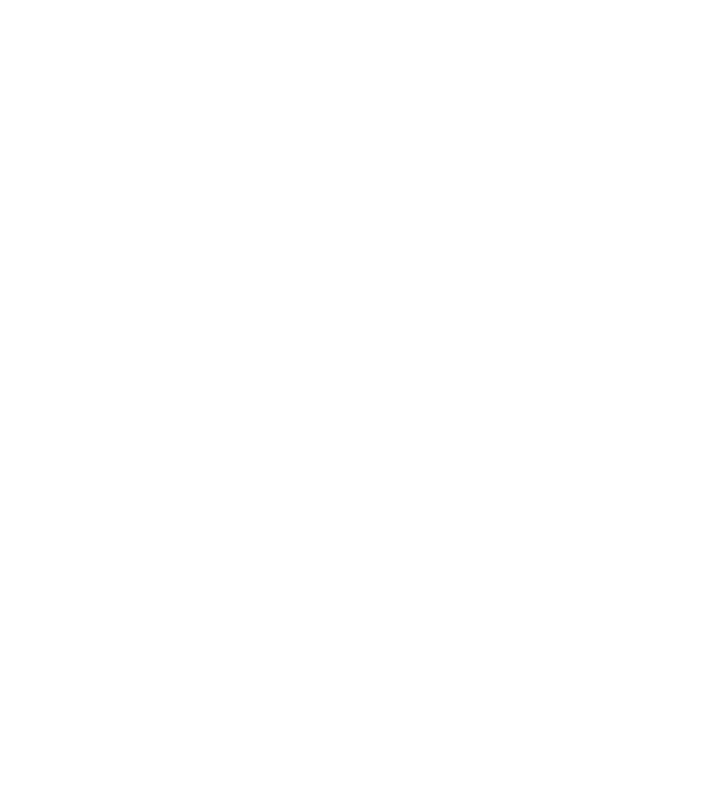
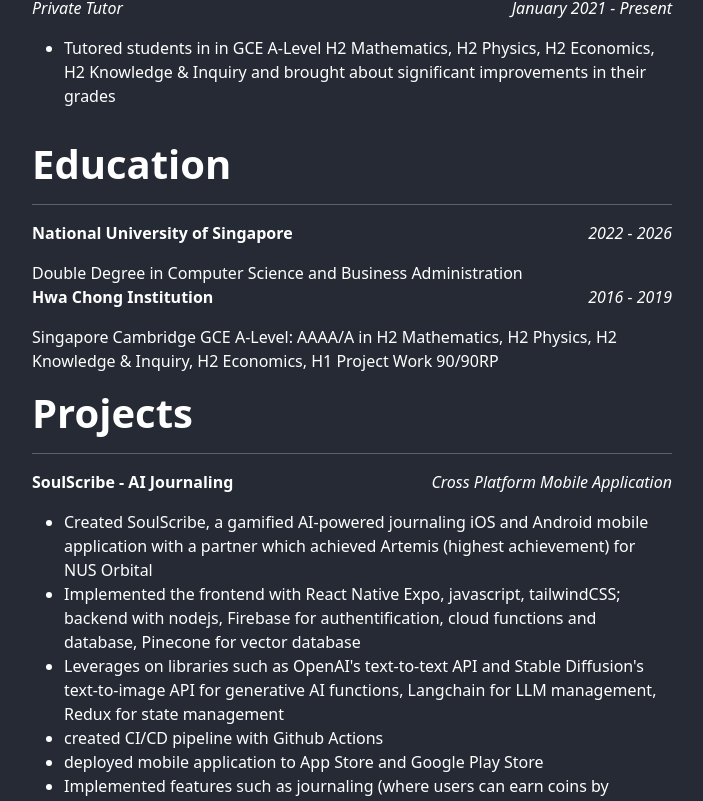
Before and after one commit to JCSnap/JCSnap.github.io, a React (Create React App) app: page / in a window 1280 px wide. Shown: the part 1459-2260 px from the top of the page, without its empty margins (288-991 px from the left). Before the commit the page ends 1060 px from the top, so only its background shows below. Built offline with nearby package versions, Linux system fonts and the light colour scheme.

Commit message:
added everything to home page

```diff
--- a/src/components/ProjectPageContent.js
+++ b/src/components/ProjectPageContent.js
@@ -137,7 +137,7 @@ function ProjectPageContent() {
   }
 
   return (
-    <div className="text-white">
+    <div className="text-white" id="projects">
       <h1 className="pt-3 font-bold">Projects</h1>
       <ProjectList projects={projectData} />
     </div>
--- a/src/pages/Experience.js
+++ b/src/pages/Experience.js
@@ -10,7 +10,9 @@ const Experience = () => {
           <Sidebar />
         </div>
         <div className="col-lg-6 col-md-9 col-sm-12">
-          <ExperiencePageContent />
+          <div className="px-3">
+            <ExperiencePageContent showContactInfo={true} />
+          </div>
         </div>
         <div className="col-lg-3 d-lg-block d-none"></div>
       </div>
--- a/src/pages/Home.js
+++ b/src/pages/Home.js
@@ -3,10 +3,13 @@ import Introduction from "../components/Introduction";
 import Sidebar from "../components/Sidebar";
 import HomePageContent from "../components/HomePageContent";
 import HomePageTableOfContents from "../components/HomePageTableOfContents";
+import ProjectPageContent from "../components/ProjectPageContent";
+import ExperiencePageContent from "../components/ExperiencePageContent";
+import SkillsContent from "../components/SkillsContent";
 
 const Home = () => {
   return (
-    <div className="overflow-y-scroll hero-unit h-1000 bg-main">
+    <div className="overflow-y-scroll hero-unit h-3000 bg-main">
       <Introduction />
       <div id="contentContainer" className="d-flex flex-row mt-2">
         <div className="col-lg-3 col-md-3 d-none d-md-block">
@@ -14,8 +17,11 @@ const Home = () => {
         </div>
         <div className="col-lg-6 col-md-9 col-sm-12">
           <HomePageContent />
+          <ExperiencePageContent showContactInfo={false} />
+          <ProjectPageContent />
+          <SkillsContent />
         </div>
-        <div className="col-lg-3 d-lg-block d-none">
+        <div className="col-lg-3 d-lg-block d-none px-5">
           <HomePageTableOfContents />
         </div>
       </div>
```
